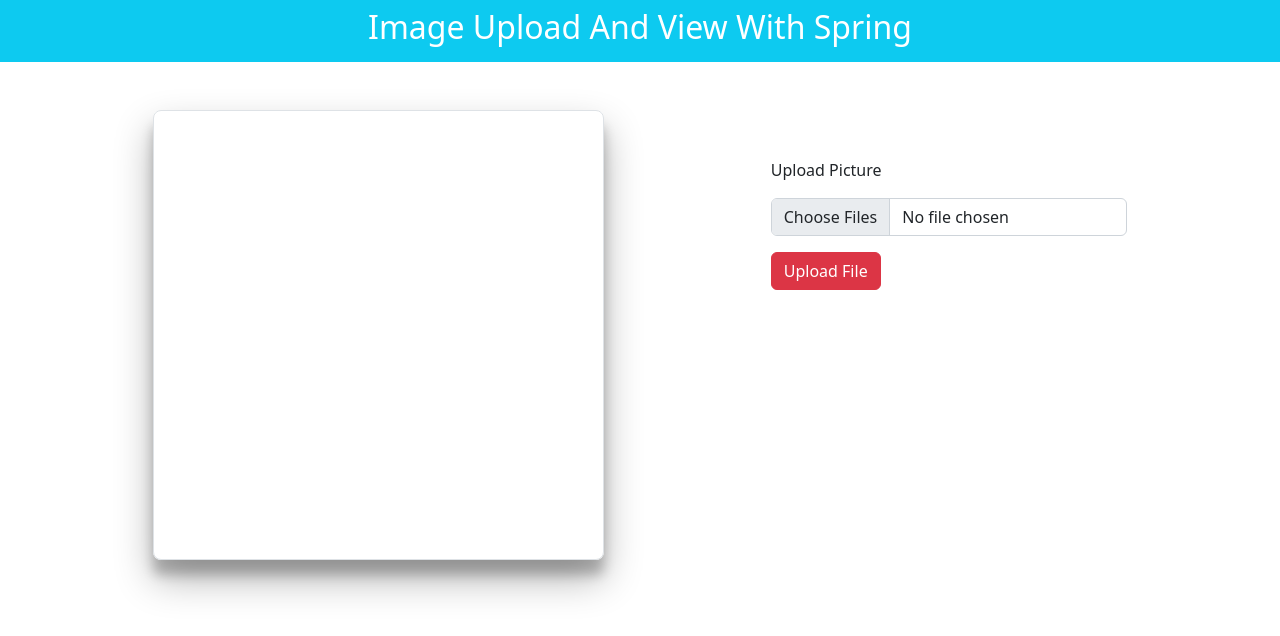
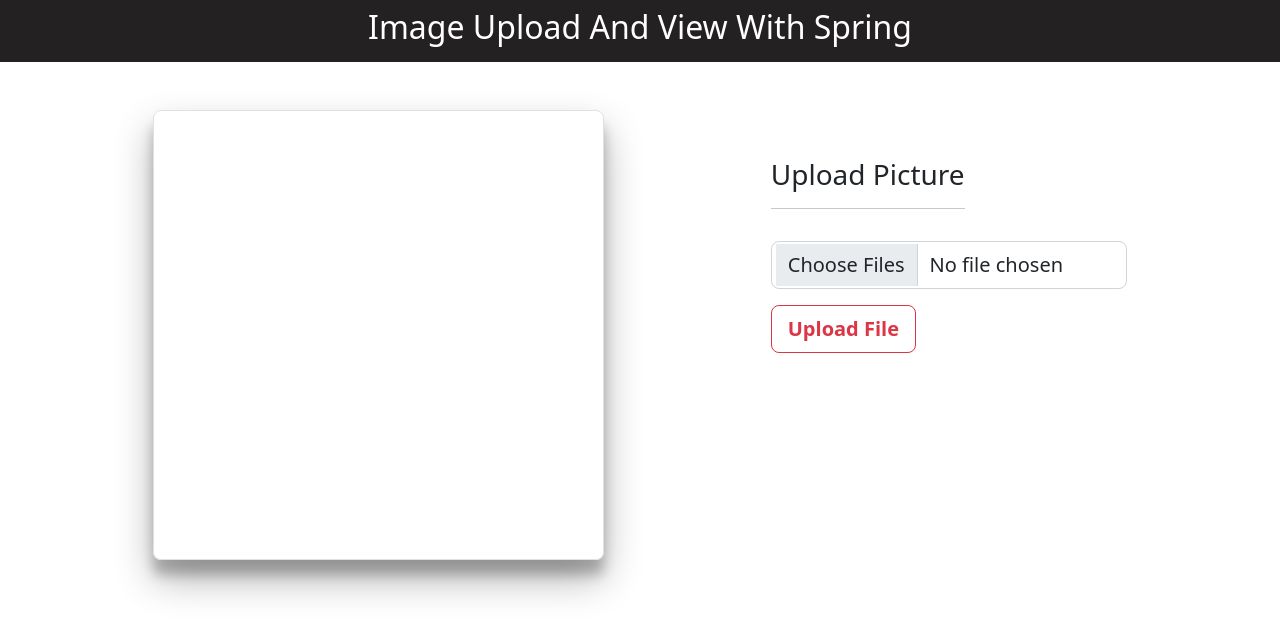
Before and after one commit to NimeshPiyumantha/File_Upload_with_Spring-MVC, a website: page Front_End/index.html in a window 1280 px wide. Drawn offline with Linux system fonts and the light colour scheme; no server answers.

Commit message:
Refactor Project

```diff
--- a/Front_End/assets/styles/style.css
+++ b/Front_End/assets/styles/style.css
@@ -6,6 +6,12 @@
     box-shadow: rgba(0, 0, 0, 0.3) 0 19px 38px, rgba(0, 0, 0, 0.22) 0 15px 12px;    border-radius: 8px;
 }
 
+.hColor{
+    /*bg-color:#232121;*/
+    background-color:#232121 !important;
+
+}
+
 .center{
     text-align: center;
 }
--- a/Front_End/index.html
+++ b/Front_End/index.html
@@ -11,7 +11,7 @@
 
 </head>
 <body>
-<header class="container-fluid bg-info p-2">
+<header class="container-fluid bg-info p-2 hColor">
     <h2 class="text-white center">Image Upload And View With Spring</h2>
 </header>
 <section class="container mt-5">
@@ -21,10 +21,13 @@
         </div>
         <div class="col-4 mt-5">
             <form>
-                <label for="formFileMultiple" class="form-label">Upload Picture</label>
-                <input class="form-control mt-2" name="file" type="file" id="formFileMultiple" multiple>
-
-                <button type="button" id="btnUpload" class="btn btn-danger mt-3">Upload File</button>
+                <div class="input-group-lg">
+                    <label for="formFileMultiple" class="form-label"><h3>Upload Picture</h3>
+                        <hr></label>
+                    <input class="form-control mt-2" name="file" type="file" id="formFileMultiple"
+                           aria-describedby="inputGroup-sizing-lg" multiple>
+                </div>
+                <button type="button" id="btnUpload" class="btn btn-outline-danger mt-3 btn-lg fw-bolder">Upload File</button>
             </form>
         </div>
     </div>
```
Also changed, not shown: Front_End/assets/ss/upload.png (added).
